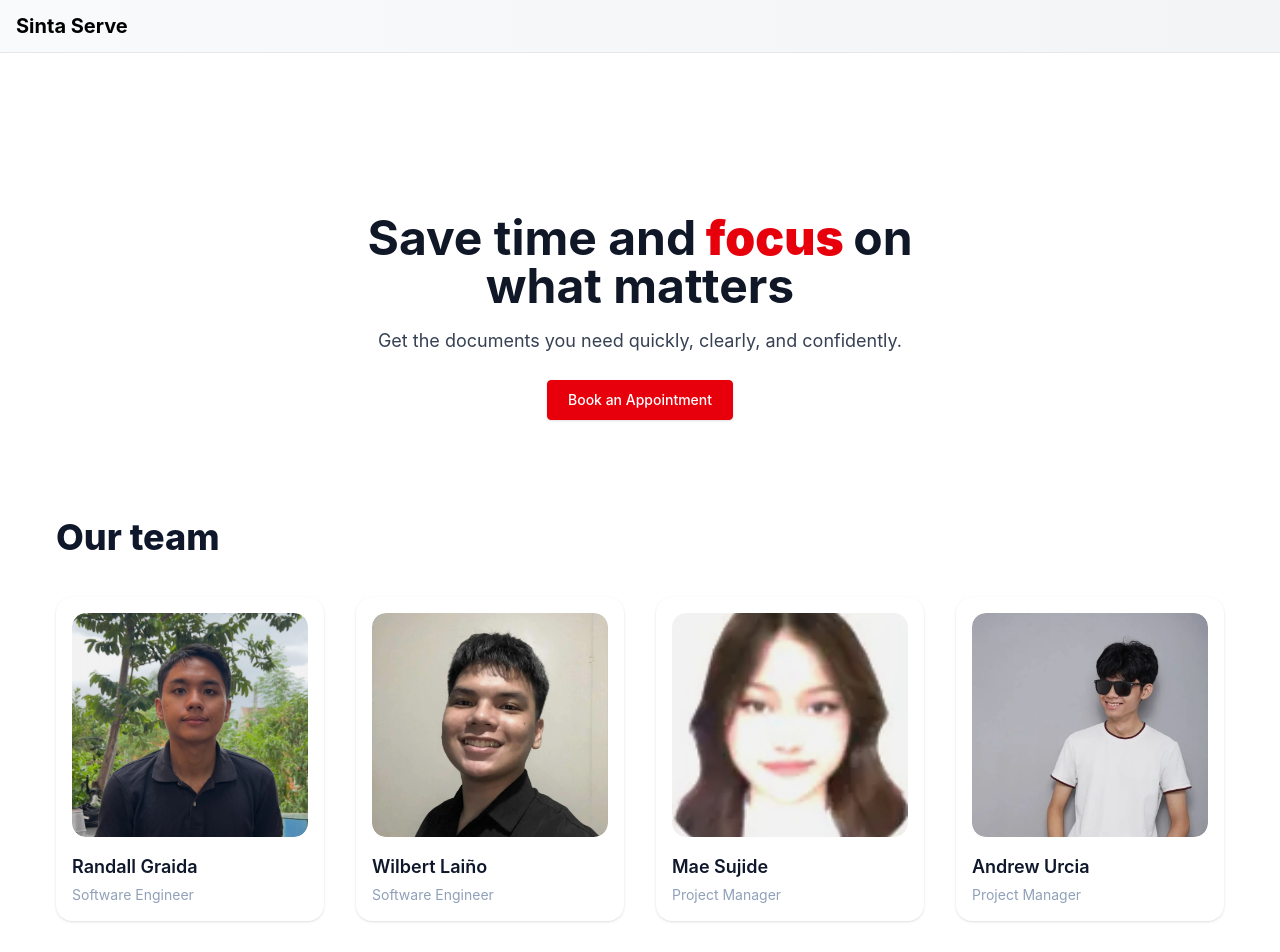
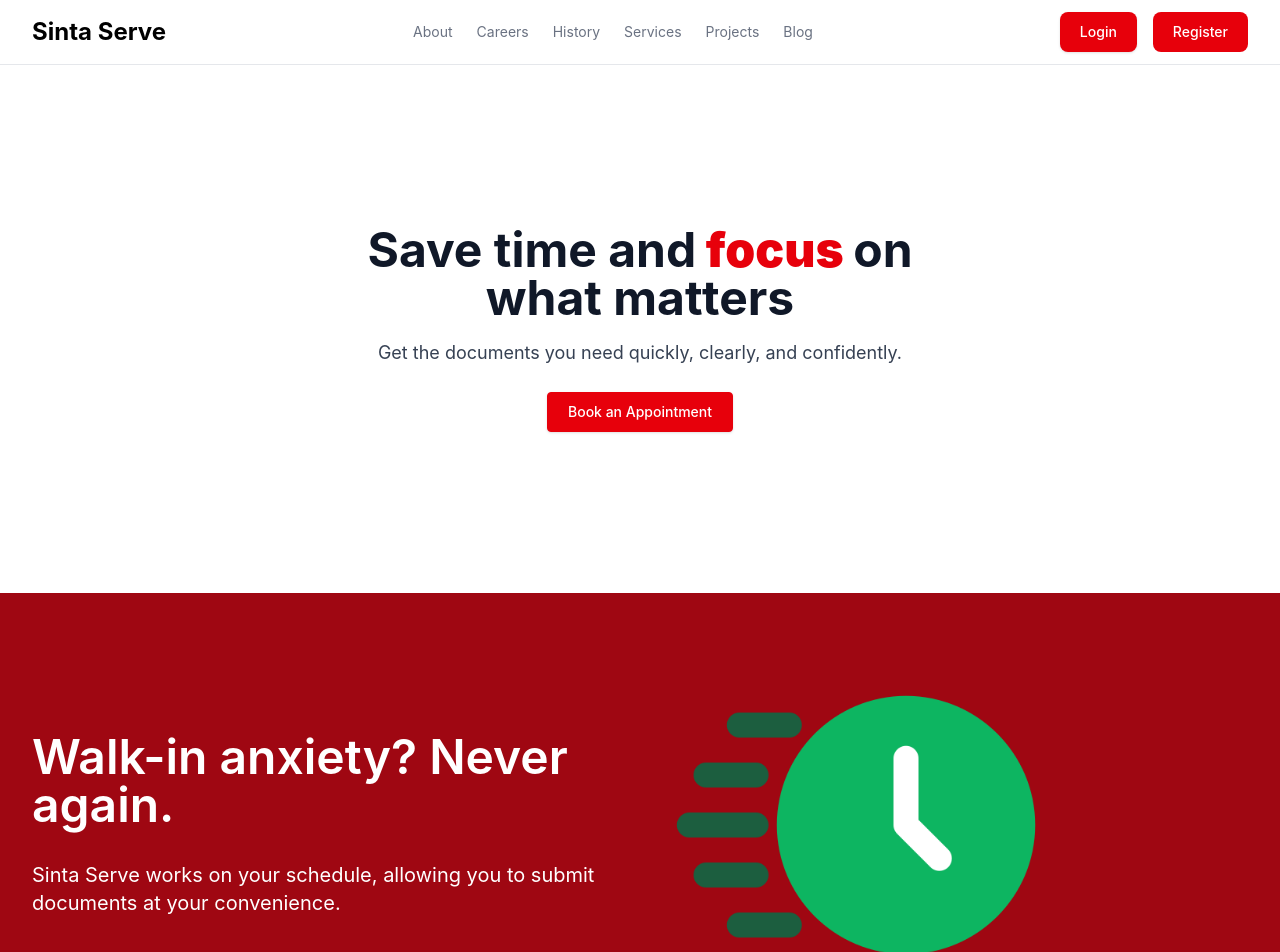
Before and after one commit to RandallGraida/sinta-serve, a React (Vite) app in the folder web/: page / in a window 1280 px wide. Shown: the top 952 px of the page. Built offline with nearby package versions, Linux system fonts and the light colour scheme.

Commit message:
Finished frontend

```diff
--- a/web/src/components/Header.tsx
+++ b/web/src/components/Header.tsx
@@ -1,19 +1,112 @@
-import { Link } from '@tanstack/react-router'
-
 export default function Header() {
   return (
-    <header className="border-b bg-gradient-to-r from-gray-50 to-gray-100 shadow-sm border-gray-200">
-      <div className="container mx-auto px-4 py-3">
-        <nav className="flex items-center justify-between">
-          <div className="flex items-center space-x-6">
-            <Link
-              to="/"
-              className="flex items-center gap-2 text-xl font-bold text-black hover:text-gray-800 transition-all"
-            >
-              Sinta Serve
-            </Link>
+    <header className="sticky top-0 z-50 bg-white/90 backdrop-blur-md border-b border-gray-200">
+      <div className="mx-auto max-w-screen-xl px-4 sm:px-6 lg:px-8">
+        <div className="flex h-16 items-center justify-between">
+          <div className="md:flex md:items-center md:gap-12">
+            <a className="block text-black font-bold text-2xl" href="#">
+              <span className="sr-only">Home</span>
+              <h1>Sinta Serve</h1>
+            </a>
           </div>
-        </nav>
+
+          <div className="hidden md:block">
+            <nav aria-label="Global">
+              <ul className="flex items-center gap-6 text-sm">
+                <li>
+                  <a
+                    className="text-gray-500 transition hover:text-gray-500/75 dark:text-white dark:hover:text-white/75"
+                    href="#"
+                  >
+                    About
+                  </a>
+                </li>
+
+                <li>
+                  <a
+                    className="text-gray-500 transition hover:text-gray-500/75 dark:text-white dark:hover:text-white/75"
+                    href="#"
+                  >
+                    Careers
+                  </a>
+                </li>
+
+                <li>
+                  <a
+                    className="text-gray-500 transition hover:text-gray-500/75 dark:text-white dark:hover:text-white/75"
+                    href="#"
+                  >
+                    History
+                  </a>
+                </li>
+
+                <li>
+                  <a
+                    className="text-gray-500 transition hover:text-gray-500/75 dark:text-white dark:hover:text-white/75"
+                    href="#"
+                  >
+                    Services
+                  </a>
+                </li>
+
+                <li>
+                  <a
+                    className="text-gray-500 transition hover:text-gray-500/75 dark:text-white dark:hover:text-white/75"
+                    href="#"
+                  >
+                    Projects
+                  </a>
+                </li>
+
+                <li>
+                  <a
+                    className="text-gray-500 transition hover:text-gray-500/75 dark:text-white dark:hover:text-white/75"
+                    href="#"
+                  >
+                    Blog
+                  </a>
+                </li>
+              </ul>
+            </nav>
+          </div>
+
+          <div className="flex items-center gap-4">
+            <div className="sm:flex sm:gap-4">
+              <a
+                className="rounded-md bg-red-600 px-5 py-2.5 text-sm font-medium text-white shadow-sm dark:hover:bg-teal-500"
+                href="#"
+              >
+                Login
+              </a>
+
+              <div className="hidden sm:flex">
+                <a
+                  className="rounded-md bg-red-600 px-5 py-2.5 text-sm font-medium text-white dark:bg-gray-800 dark:text-white dark:hover:text-white/75"
+                  href="#"
+                >
+                  Register
+                </a>
+              </div>
+            </div>
+
+            <div className="block md:hidden">
+              <button
+                className="rounded-sm bg-gray-100 p-2 text-gray-600 transition hover:text-gray-600/75 dark:bg-gray-800 dark:text-white dark:hover:text-white/75"
+              >
+                <svg
+                  xmlns="http://www.w3.org/2000/svg"
+                  className="size-5"
+                  fill="none"
+                  viewBox="0 0 24 24"
+                  stroke="currentColor"
+                  strokeWidth="2"
+                >
+                  <path strokeLinecap="round" strokeLinejoin="round" d="M4 6h16M4 12h16M4 18h16" />
+                </svg>
+              </button>
+            </div>
+          </div>
+        </div>
       </div>
     </header>
   )
--- a/web/src/components/ImageGallery.tsx
+++ b/web/src/components/ImageGallery.tsx
@@ -193,7 +193,7 @@ export default function ImageGallery({
             </div>
             <div>
               <p className="text-sm font-medium text-gray-800 mb-1">No images attached</p>
-              <p className="text-xs text-gray-600">Upload images to enhance your note with visuals</p>
+              <p className="text-xs text-gray-600">Upload your payment receipt</p>
             </div>
             <Button
               variant="outline"
@@ -203,7 +203,7 @@ export default function ImageGallery({
               className="mt-4 border-gray-300 text-gray-700 hover:bg-gray-50 hover:border-gray-400"
             >
               <ImageIcon className="h-4 w-4 mr-2" />
-              Add your first image
+              Add image
             </Button>
           </CardContent>
         </Card>
--- a/web/src/components/LumenLogs.tsx
+++ b/web/src/components/LumenLogs.tsx
@@ -3,8 +3,8 @@ import type { Note } from "@/types/notes";
 import NotesList from "./NotesList";
 import NoteEditor from "./NoteEditor";
 import { Button } from "@/components/ui/button";
-import { Lightbulb } from "lucide-react";
 import Members from "./data/members";
+import Introduction from "./data/intro";
 
 
 export default function LumenLogs() {
@@ -44,7 +44,7 @@ export default function LumenLogs() {
 
   if (showWelcome) {
     return (
-      <div className="min-h-screen bg-white">
+      <div className="min-h-screen bg-white mb-20">
         <div className="mobile-container py-8 sm:py-16">
           <section className="grid place-content-center h-100">
             <div className="mx-auto w-screen max-w-screen-xl px-4 py-16 sm:px-6 sm:py-24 lg:px-8 lg:py-32">
@@ -71,8 +71,11 @@ export default function LumenLogs() {
             </div>
           </section>
 
-          <Members />
+
+
         </div>
+         <Introduction />
+        <Members />
       </div>
     );
   }
--- a/web/src/components/NoteEditor.tsx
+++ b/web/src/components/NoteEditor.tsx
@@ -48,7 +48,7 @@ export default function NoteEditor({ note, isOpen, onClose, onSave, isCreating }
 
   const handleSave = async () => {
     if (!title.trim()) {
-      setError("Title is required");
+      setError("Name is required");
       return;
     }
 
@@ -137,13 +137,13 @@ export default function NoteEditor({ note, isOpen, onClose, onSave, isCreating }
             <div className="space-y-6">
               <div>
                 <label htmlFor="title" className="block text-sm font-medium mb-2 text-gray-800">
-                  Title <span className="text-red-500">*</span>
+                  Name <span className="text-red-500">*</span>
                 </label>
                 <Input
                   id="title"
                   value={title}
                   onChange={(e) => setTitle(e.target.value)}
-                  placeholder="Enter your title"
+                  placeholder="Enter your name"
                   className="w-full text-gray-900 placeholder:text-gray-400"
                 />
               </div>
@@ -183,10 +183,6 @@ export default function NoteEditor({ note, isOpen, onClose, onSave, isCreating }
           {currentNote && (showImageSection || !isCreating) && (
             <div className="space-y-4 p-4 sm:p-6 bg-gradient-to-br from-gray-50 to-gray-100/80 rounded-lg border border-gray-200 shadow-sm">
               <div className="flex items-center gap-2">
-                <Image className="h-5 w-5 text-gray-500" />
-                <label className="text-sm font-medium text-gray-800">
-                  Visual Elements
-                </label>
               </div>
               <ImageGallery
                 noteId={currentNote.id}
@@ -209,31 +205,13 @@ export default function NoteEditor({ note, isOpen, onClose, onSave, isCreating }
               Cancel
             </Button>
 
-            {isCreating && createdNote ? (
+            {isCreating && createdNote && (
               <Button
                 onClick={handleFinishCreating}
                 className="order-1 sm:order-2 btn-black touch-target shadow-lg"
               >
                 <Save className="h-4 w-4 mr-2" />
                 Finish & Close
-              </Button>
-            ) : (
-              <Button
-                onClick={handleSave}
-                disabled={loading || !title.trim()}
-                className="order-1 sm:order-2 btn-black touch-target shadow-lg disabled:opacity-50 disabled:cursor-not-allowed"
-              >
-                <Save className="h-4 w-4 mr-2" />
-                {loading ? (
-                  <span className="flex items-center gap-2">
-                    <div className="w-4 h-4 border-2 border-white border-t-transparent rounded-full animate-spin"></div>
-                    Saving...
-                  </span>
-                ) : isCreating ? (
-                  "Create & Add Images"
-                ) : (
-                  "Save Changes"
-                )}
               </Button>
             )}
           </div>
--- /dev/null
+++ b/web/src/components/data/intro.tsx
@@ -0,0 +1,29 @@
+export default function Introduction() {
+  return (
+    <section className="bg-red-800 mb-18">
+      <div className="mx-auto max-w-screen-xl px-4 py-8 sm:px-6 lg:px-8">
+        <div className="grid grid-cols-1 gap-4 md:grid-cols-2 md:items-center md:gap-8">
+          <div>
+            <div className="max-w-lg md:max-w-none">
+              <h2 className="font-semibold text-white text-5xl">
+                Walk-in anxiety? Never again.
+              </h2>
+
+              <p className="mt-4 text-white text-xl mt-8">
+                Sinta Serve works on your schedule, allowing you to submit documents at your convenience.
+              </p>
+            </div>
+          </div>
+
+          <div>
+            <img
+              src="/time.png"
+              className="rounded h-100"
+              alt=""
+            />
+          </div>
+        </div>
+      </div>
+    </section>
+  )
+}
```
Also changed, not shown: web/src/components/NotesList.tsx (+9 -20 lines), web/public/time.png (added).
